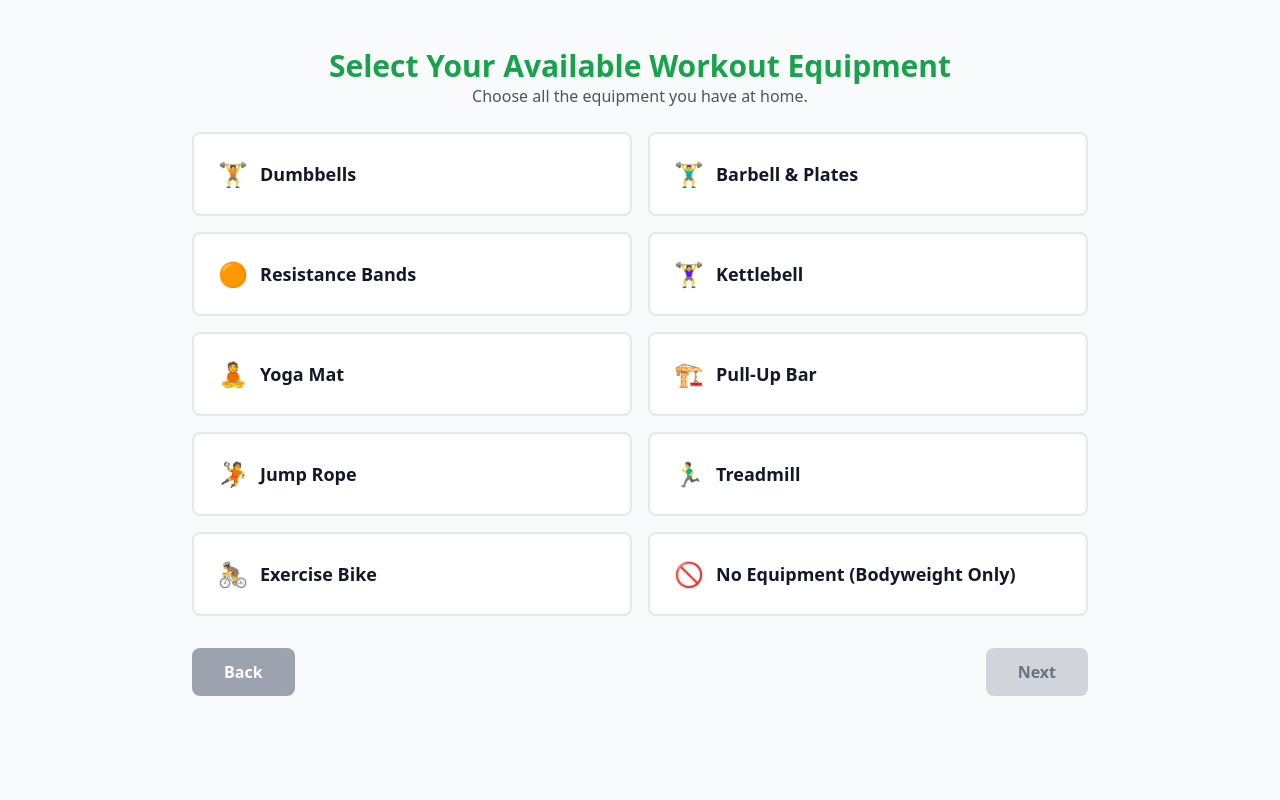
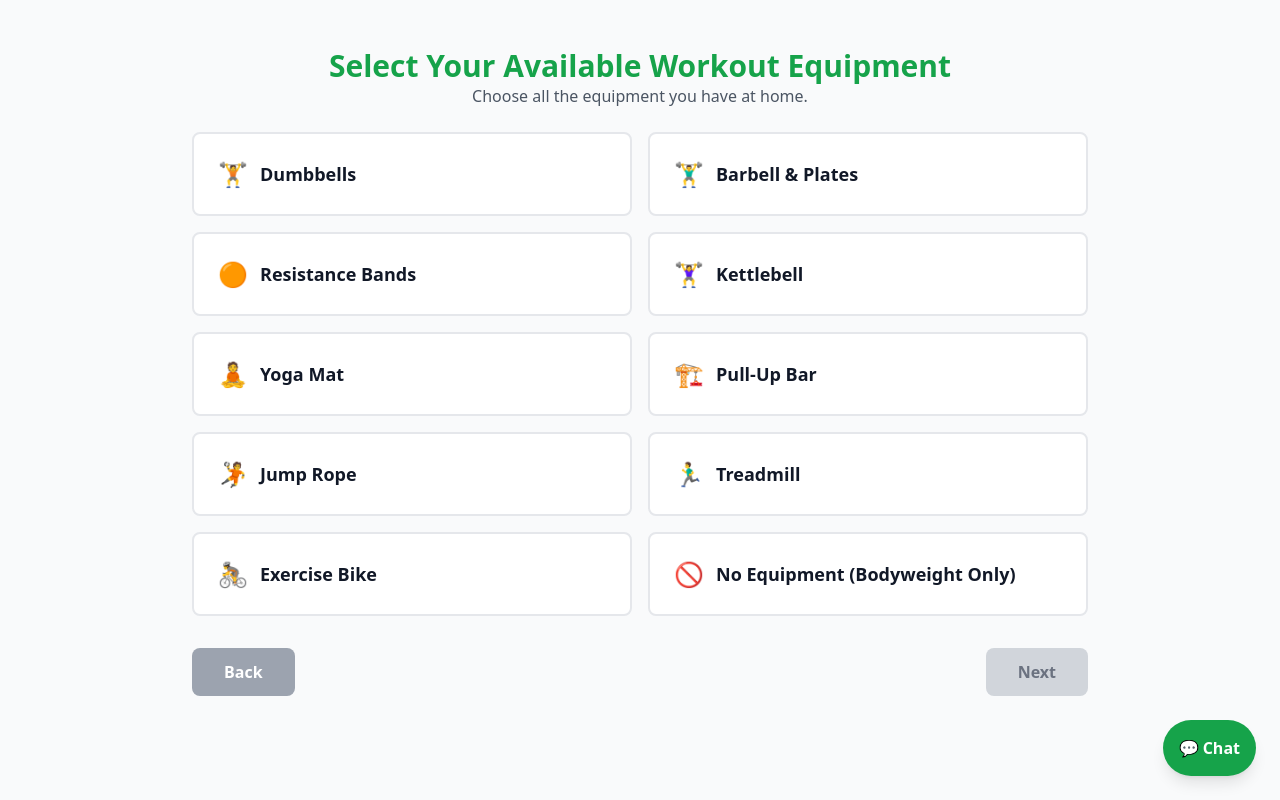
Before and after one commit to ygulabani/CUFit, a React (Create React App) app in the folder cu-fit-fe/: page /workout-equipment in a window 1280 px wide. Built offline with nearby package versions, Linux system fonts and the light colour scheme.

Commit message:
chat's (Agent AI) front end

```diff
--- a/cu-fit-fe/src/App.js
+++ b/cu-fit-fe/src/App.js
@@ -1,4 +1,4 @@
-import { BrowserRouter as Router, Routes, Route } from "react-router-dom";
+import { Routes, Route, useLocation } from "react-router-dom";  // ❌ Remove Router from here
 import GoalSelection from "./pages/GoalSelection";
 import DietSelection from "./pages/DietSelection";
 import DietPreference from "./pages/DietPreference";
@@ -20,9 +20,13 @@ import WorkoutMaster from "./pages/WorkoutMaster";
 import UserMealPlan from "./pages/UserMealPlan";
 import { Toaster } from "react-hot-toast";
 import WorkoutEquipment from "./pages/WorkoutEquipment";
+import ChatButton from "./components/ChatButton";
+
 function App() {
+  const location = useLocation();
+
   return (
-    <Router>
+    <div className="min-h-screen bg-gray-50">
       <Toaster />
       <Routes>
         <Route path="/signup" element={<Signup />} />
@@ -46,7 +50,10 @@ function App() {
         <Route path="/user-meal-plan" element={<UserMealPlan />} />
         <Route path="/workout-equipment" element={<WorkoutEquipment />} />
       </Routes>
-    </Router>
+
+      {/* ✅ ChatButton will NOT appear on the login page */}
+      {location.pathname !== "/login" && <ChatButton />}
+    </div>
   );
 }
 
--- /dev/null
+++ b/cu-fit-fe/src/components/ChatButton.jsx
@@ -0,0 +1,49 @@
+import { useState } from "react";
+
+const ChatButton = () => {
+  const [isOpen, setIsOpen] = useState(false);
+
+  const toggleChat = () => {
+    setIsOpen(!isOpen);
+  };
+
+  return (
+    <>
+      {/* Floating Chat Button */}
+      <button
+        onClick={toggleChat}
+        className="fixed bottom-6 right-6 bg-green-600 text-white font-semibold p-4 rounded-full shadow-lg hover:bg-green-700 transition-colors duration-300"
+      >
+        💬 Chat
+      </button>
+
+      {/* Chat Box */}
+      {isOpen && (
+        <div className="fixed bottom-16 right-6 w-80 bg-white border border-gray-300 shadow-lg rounded-lg">
+          <div className="flex justify-between items-center p-3 bg-green-600 text-white rounded-t-lg">
+            <span className="font-semibold">Chat</span>
+            <button onClick={toggleChat} className="text-white text-xl">
+              ✖
+            </button>
+          </div>
+          <div className="p-4 h-64 overflow-y-auto text-gray-800">
+            <p className="text-sm text-gray-500">Welcome! How can I help? 😊</p>
+            {/* Chat messages will go here */}
+          </div>
+          <div className="p-3 border-t flex">
+            <input
+              type="text"
+              placeholder="Type a message..."
+              className="flex-1 p-2 border rounded-l-lg focus:outline-none"
+            />
+            <button className="bg-green-600 text-white px-4 rounded-r-lg hover:bg-green-700">
+              ➤
+            </button>
+          </div>
+        </div>
+      )}
+    </>
+  );
+};
+
+export default ChatButton;
--- a/cu-fit-fe/src/index.js
+++ b/cu-fit-fe/src/index.js
@@ -1,12 +1,15 @@
 import React from 'react';
 import ReactDOM from 'react-dom';
+import { BrowserRouter } from "react-router-dom";
 import './index.css';
 import App from './App';
 
 
 ReactDOM.render(
   <React.StrictMode>
+   <BrowserRouter>
     <App />
+    </BrowserRouter>
   </React.StrictMode>,
   document.getElementById('root')
 );
```
